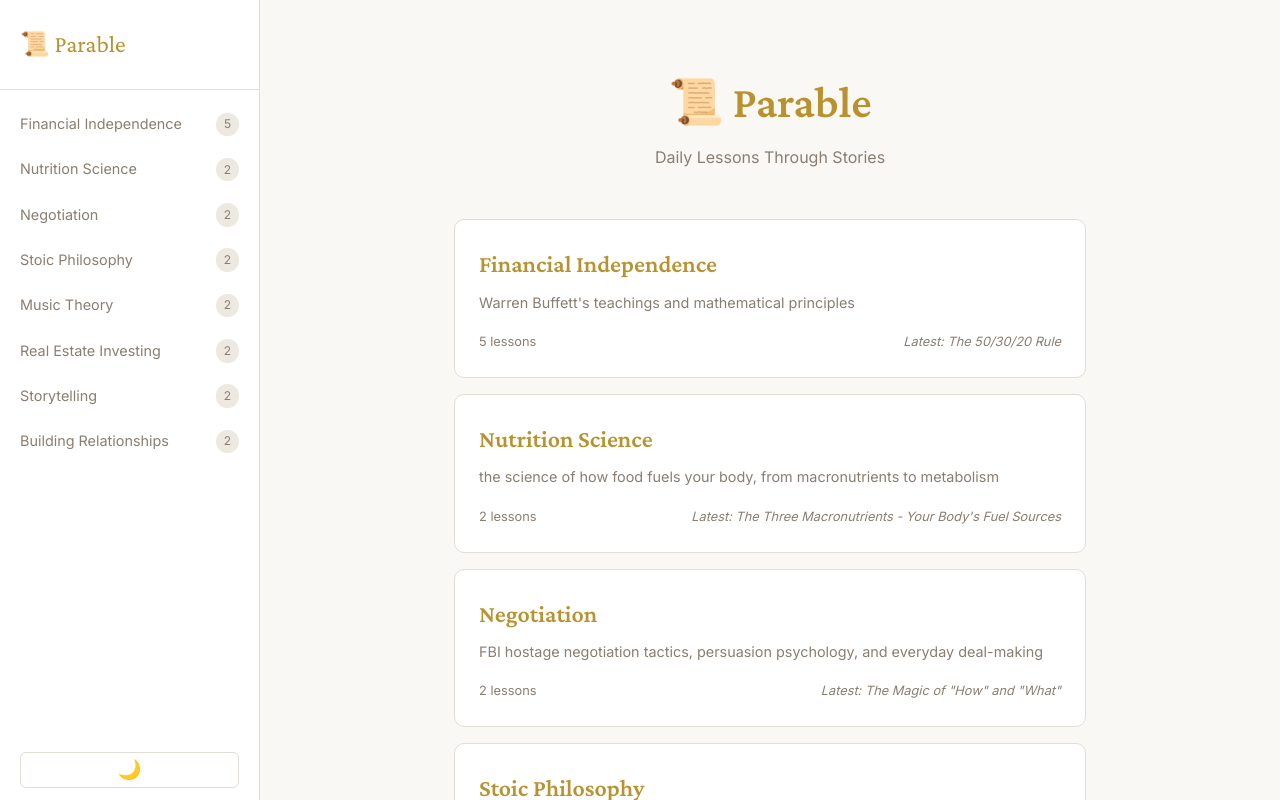
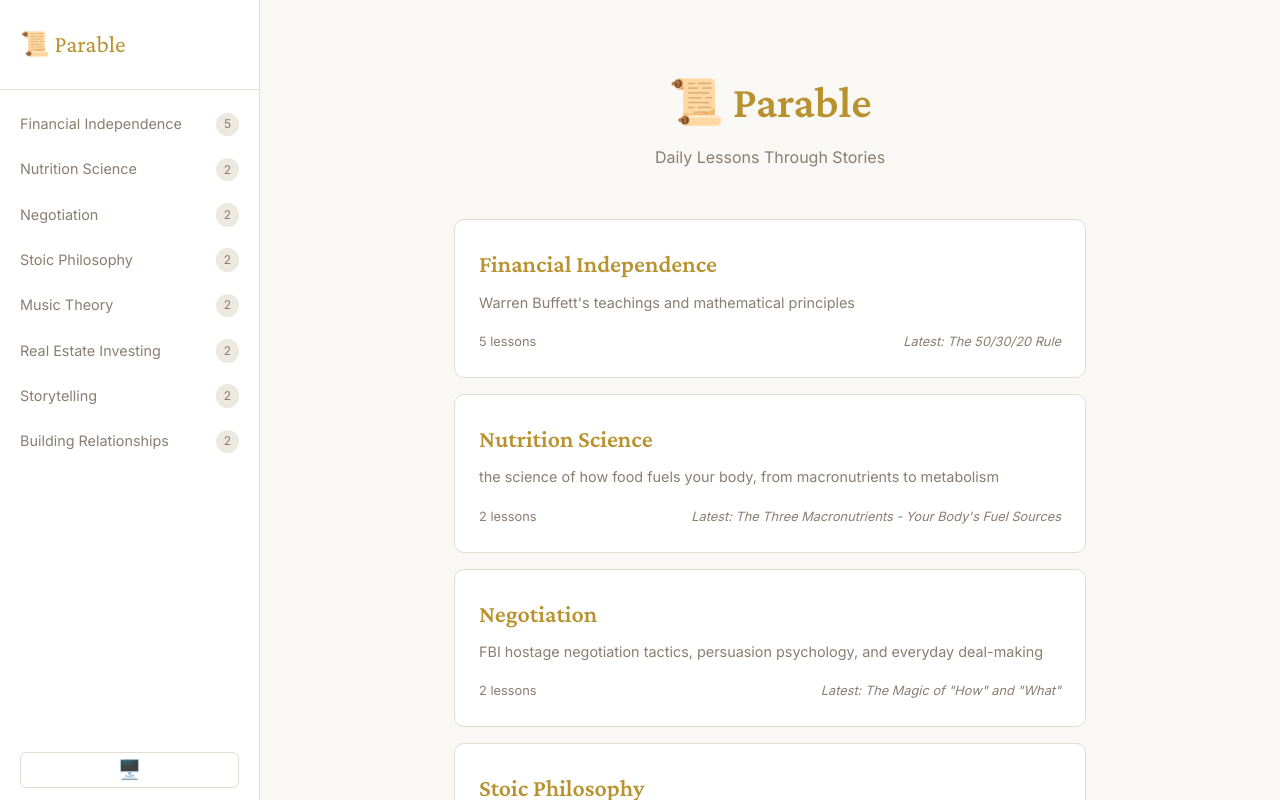
Before and after one commit to camptracker/parable, a React (Vite) app: page / in a window 1280 px wide. Shown: the top 800 px of the page. Built offline with nearby package versions, Linux system fonts and the light colour scheme.

Commit message:
Add auto theme option (follows system preference)

```diff
--- a/index.html
+++ b/index.html
@@ -1,7 +1,7 @@
 <!doctype html>
 <html lang="en" data-theme="dark">
   <head>
-    <script>document.documentElement.setAttribute('data-theme',localStorage.getItem('parable-theme')||(matchMedia('(prefers-color-scheme:light)').matches?'light':'dark'))</script>
+    <script>!function(){var t=localStorage.getItem('parable-theme'),s=matchMedia('(prefers-color-scheme:light)').matches?'light':'dark';document.documentElement.setAttribute('data-theme',t==='light'||t==='dark'?t:s)}()</script>
     <meta charset="UTF-8" />
     <link rel="icon" type="image/svg+xml" href="/vite.svg" />
     <meta name="viewport" content="width=device-width, initial-scale=1.0" />
--- a/src/App.tsx
+++ b/src/App.tsx
@@ -5,25 +5,41 @@ import Home from './pages/Home';
 import SeriesPage from './pages/SeriesPage';
 import LessonPage from './pages/LessonPage';
 
-function getInitialTheme(): 'dark' | 'light' {
+type ThemeMode = 'dark' | 'light' | 'auto';
+
+function getSystemTheme(): 'dark' | 'light' {
+  return window.matchMedia('(prefers-color-scheme: light)').matches ? 'light' : 'dark';
+}
+
+function getInitialMode(): ThemeMode {
   const saved = localStorage.getItem('parable-theme');
-  if (saved === 'light' || saved === 'dark') return saved;
-  return window.matchMedia('(prefers-color-scheme: light)').matches ? 'light' : 'dark';
+  if (saved === 'light' || saved === 'dark' || saved === 'auto') return saved;
+  return 'auto';
 }
 
 function App() {
   const [sidebarOpen, setSidebarOpen] = useState(false);
-  const [theme, setTheme] = useState<'dark' | 'light'>(getInitialTheme);
+  const [mode, setMode] = useState<ThemeMode>(getInitialMode);
+  const [systemTheme, setSystemTheme] = useState<'dark' | 'light'>(getSystemTheme);
 
   useEffect(() => {
-    document.documentElement.setAttribute('data-theme', theme);
-    localStorage.setItem('parable-theme', theme);
-  }, [theme]);
+    const mq = window.matchMedia('(prefers-color-scheme: light)');
+    const handler = () => setSystemTheme(mq.matches ? 'light' : 'dark');
+    mq.addEventListener('change', handler);
+    return () => mq.removeEventListener('change', handler);
+  }, []);
+
+  const resolved = mode === 'auto' ? systemTheme : mode;
+
+  useEffect(() => {
+    document.documentElement.setAttribute('data-theme', resolved);
+    localStorage.setItem('parable-theme', mode);
+  }, [mode, resolved]);
 
   return (
     <HashRouter>
       <div className="app-layout">
-        <Sidebar open={sidebarOpen} onClose={() => setSidebarOpen(false)} theme={theme} onToggleTheme={() => setTheme(t => t === 'dark' ? 'light' : 'dark')} />
+        <Sidebar open={sidebarOpen} onClose={() => setSidebarOpen(false)} mode={mode} resolvedTheme={resolved} onToggleTheme={() => setMode(m => m === 'auto' ? 'light' : m === 'light' ? 'dark' : 'auto')} />
         <div className="main-content">
           <button className="hamburger" onClick={() => setSidebarOpen(true)} aria-label="Open menu">
             ☰
--- a/src/components/Sidebar.tsx
+++ b/src/components/Sidebar.tsx
@@ -4,11 +4,12 @@ import { series } from '../data/lessons';
 interface SidebarProps {
   open: boolean;
   onClose: () => void;
-  theme: 'dark' | 'light';
+  mode: 'dark' | 'light' | 'auto';
+  resolvedTheme: 'dark' | 'light';
   onToggleTheme: () => void;
 }
 
-export default function Sidebar({ open, onClose, theme, onToggleTheme }: SidebarProps) {
+export default function Sidebar({ open, onClose, mode, resolvedTheme, onToggleTheme }: SidebarProps) {
   const location = useLocation();
   const currentSeriesId = location.pathname.split('/')[1] || '';
 
@@ -32,8 +33,8 @@ export default function Sidebar({ open, onClose, theme, onToggleTheme }: Sidebar
             </Link>
           ))}
         </nav>
-        <button className="theme-toggle" onClick={onToggleTheme} title={`Switch to ${theme === 'dark' ? 'light' : 'dark'} mode`}>
-          {theme === 'dark' ? '☀️' : '🌙'}
+        <button className="theme-toggle" onClick={onToggleTheme} title={`Theme: ${mode}`}>
+          {mode === 'auto' ? '🖥️' : resolvedTheme === 'dark' ? '☀️' : '🌙'}
         </button>
       </aside>
     </>
```
